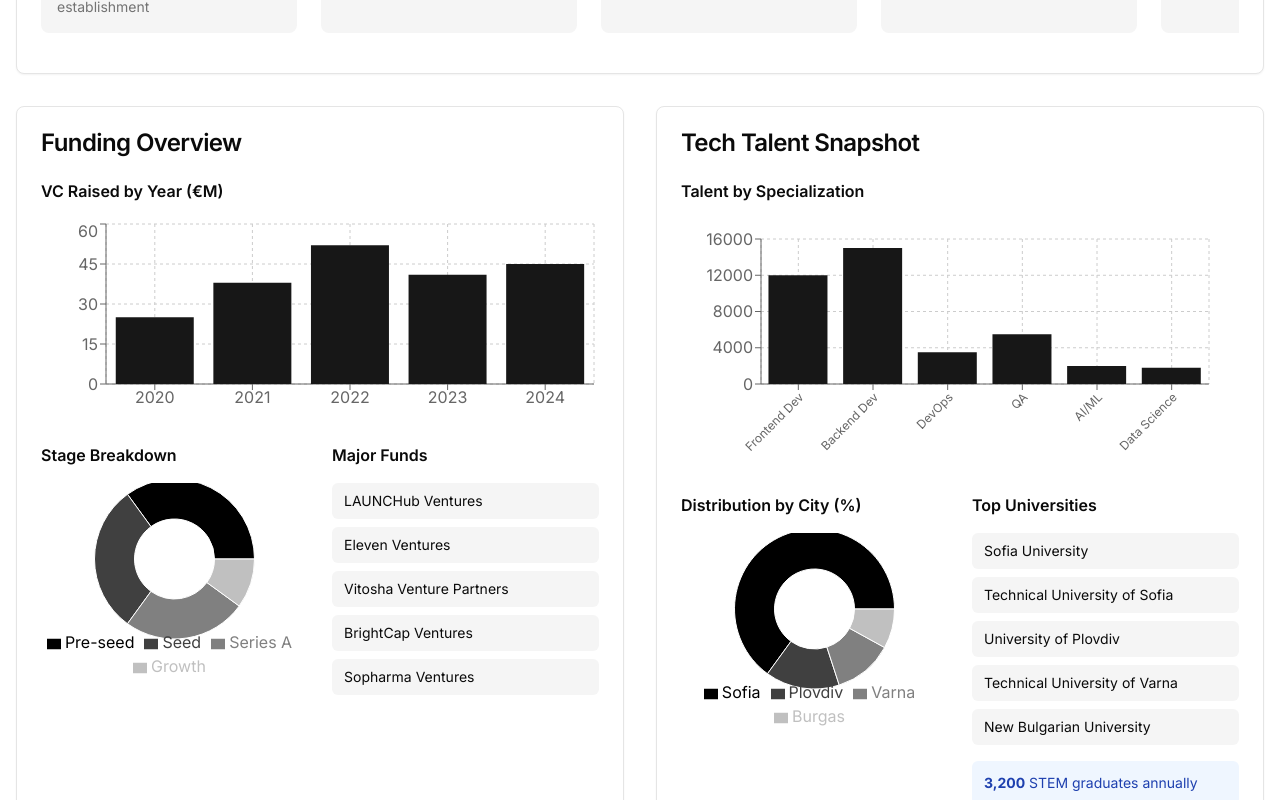
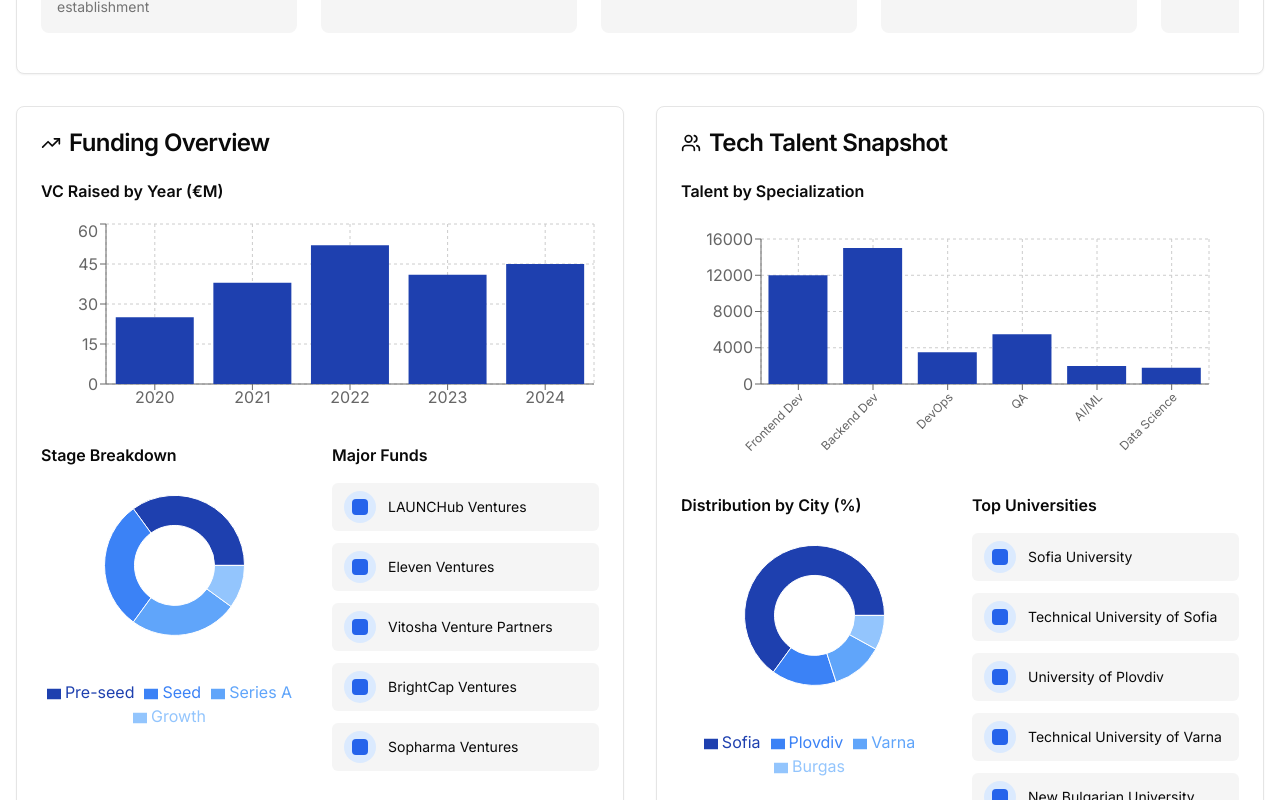
Before and after one commit to designcrafter/startupbg, a React (Vite) app: page / in a window 1280 px wide. Shown: the part 600-1400 px from the top of the page. Built offline with nearby package versions, Linux system fonts and the light colour scheme; a web font is replaced by a local one.

Commit message:
Fix: Improve chart display and add placeholders
- Fixed donut charts being cut off and overlapping labels.
- Changed all graphs to monochrome blue.
- Added image/logo placeholders for Top Startups, Major Funds, Top Universities, and Regional Hubs.
- Added relevant icons for each card label.

```diff
--- a/src/components/DiversityCard.tsx
+++ b/src/components/DiversityCard.tsx
@@ -1,6 +1,7 @@
 
 import { Card, CardContent, CardHeader, CardTitle } from "@/components/ui/card";
 import { BarChart, Bar, XAxis, YAxis, CartesianGrid, Tooltip, ResponsiveContainer } from 'recharts';
+import { Heart } from 'lucide-react';
 
 const diversityData = [
   { category: 'Bulgaria', women: 22, eu: 17 },
@@ -19,7 +20,10 @@ const DiversityCard = () => {
   return (
     <Card>
       <CardHeader>
-        <CardTitle className="font-inter">Diversity in Startups</CardTitle>
+        <CardTitle className="font-inter flex items-center gap-2">
+          <Heart className="h-5 w-5" />
+          Diversity in Startups
+        </CardTitle>
       </CardHeader>
       <CardContent className="space-y-6">
         <div>
@@ -30,7 +34,7 @@ const DiversityCard = () => {
               <XAxis dataKey="category" />
               <YAxis />
               <Tooltip formatter={(value) => [`${value}%`, 'Women-Led']} />
-              <Bar dataKey="women" fill="hsl(var(--primary))" />
+              <Bar dataKey="women" fill="#1e40af" />
             </BarChart>
           </ResponsiveContainer>
         </div>
@@ -46,8 +50,8 @@ const DiversityCard = () => {
           </div>
         </div>
 
-        <div className="p-4 bg-green-50 rounded-md">
-          <p className="text-sm text-green-800">
+        <div className="p-4 bg-blue-50 rounded-md">
+          <p className="text-sm text-blue-800">
             <strong>Bulgaria leads CEE</strong> in women-led startup percentage, with 22% vs 17% EU average
           </p>
         </div>
--- a/src/components/FundingChart.tsx
+++ b/src/components/FundingChart.tsx
@@ -1,6 +1,7 @@
 
 import { Card, CardContent, CardHeader, CardTitle } from "@/components/ui/card";
 import { BarChart, Bar, XAxis, YAxis, CartesianGrid, Tooltip, ResponsiveContainer, PieChart, Pie, Cell, Legend } from 'recharts';
+import { TrendingUp } from 'lucide-react';
 
 const yearlyFunding = [
   { year: '2020', amount: 25 },
@@ -11,10 +12,10 @@ const yearlyFunding = [
 ];
 
 const stageBreakdown = [
-  { name: 'Pre-seed', value: 35, color: '#000000' },
-  { name: 'Seed', value: 30, color: '#404040' },
-  { name: 'Series A', value: 25, color: '#808080' },
-  { name: 'Growth', value: 10, color: '#C0C0C0' },
+  { name: 'Pre-seed', value: 35, color: '#1e40af' },
+  { name: 'Seed', value: 30, color: '#3b82f6' },
+  { name: 'Series A', value: 25, color: '#60a5fa' },
+  { name: 'Growth', value: 10, color: '#93c5fd' },
 ];
 
 const majorFunds = [
@@ -29,7 +30,10 @@ const FundingChart = () => {
   return (
     <Card>
       <CardHeader>
-        <CardTitle className="font-inter">Funding Overview</CardTitle>
+        <CardTitle className="font-inter flex items-center gap-2">
+          <TrendingUp className="h-5 w-5" />
+          Funding Overview
+        </CardTitle>
       </CardHeader>
       <CardContent className="space-y-6">
         <div>
@@ -40,7 +44,7 @@ const FundingChart = () => {
               <XAxis dataKey="year" />
               <YAxis />
               <Tooltip formatter={(value) => [`€${value}M`, 'Funding']} />
-              <Bar dataKey="amount" fill="hsl(var(--primary))" />
+              <Bar dataKey="amount" fill="#1e40af" />
             </BarChart>
           </ResponsiveContainer>
         </div>
@@ -48,14 +52,15 @@ const FundingChart = () => {
         <div className="grid md:grid-cols-2 gap-6">
           <div>
             <h4 className="font-semibold mb-4">Stage Breakdown</h4>
-            <ResponsiveContainer width="100%" height={200}>
+            <div style={{ width: '100%', height: 250 }}>
+              <ResponsiveContainer>
                 <PieChart>
                   <Pie
                     data={stageBreakdown}
                     cx="50%"
-                  cy="50%"
+                    cy="45%"
                     innerRadius={40}
-                  outerRadius={80}
+                    outerRadius={70}
                     dataKey="value"
                   >
                     {stageBreakdown.map((entry, index) => (
@@ -63,16 +68,20 @@ const FundingChart = () => {
                     ))}
                   </Pie>
                   <Tooltip formatter={(value) => [`${value}%`, 'Share']} />
-                <Legend />
+                  <Legend wrapperStyle={{ paddingTop: '20px' }} />
                 </PieChart>
               </ResponsiveContainer>
+            </div>
           </div>
 
           <div>
             <h4 className="font-semibold mb-4">Major Funds</h4>
-            <div className="space-y-2">
+            <div className="space-y-3">
               {majorFunds.map((fund, index) => (
-                <div key={index} className="flex items-center justify-between py-2 px-3 bg-muted rounded-md">
+                <div key={index} className="flex items-center gap-3 py-2 px-3 bg-muted rounded-md">
+                  <div className="w-8 h-8 bg-blue-100 rounded-full flex items-center justify-center">
+                    <div className="w-4 h-4 bg-blue-600 rounded-sm"></div>
+                  </div>
                   <span className="text-sm">{fund}</span>
                 </div>
               ))}
--- a/src/components/StatsGrid.tsx
+++ b/src/components/StatsGrid.tsx
@@ -1,5 +1,6 @@
 
 import { Card, CardContent, CardHeader, CardTitle } from "@/components/ui/card";
+import { BarChart } from 'lucide-react';
 
 const statsData = [
   {
@@ -46,7 +47,10 @@ const StatsGrid = () => {
       {statsData.map((stat, index) => (
         <Card key={index} className="hover:shadow-lg transition-shadow duration-200">
           <CardHeader className="pb-2">
-            <CardTitle className="font-inter text-lg">{stat.title}</CardTitle>
+            <CardTitle className="font-inter text-lg flex items-center gap-2">
+              <BarChart className="h-4 w-4" />
+              {stat.title}
+            </CardTitle>
           </CardHeader>
           <CardContent>
             <div className="space-y-1">
--- a/src/components/TalentSnapshot.tsx
+++ b/src/components/TalentSnapshot.tsx
@@ -1,6 +1,7 @@
 
 import { Card, CardContent, CardHeader, CardTitle } from "@/components/ui/card";
 import { BarChart, Bar, XAxis, YAxis, CartesianGrid, Tooltip, ResponsiveContainer, PieChart, Pie, Cell, Legend } from 'recharts';
+import { Users } from 'lucide-react';
 
 const talentByType = [
   { type: 'Frontend Dev', count: 12000 },
@@ -12,10 +13,10 @@ const talentByType = [
 ];
 
 const talentByCity = [
-  { name: 'Sofia', value: 65, color: '#000000' },
-  { name: 'Plovdiv', value: 15, color: '#404040' },
-  { name: 'Varna', value: 12, color: '#808080' },
-  { name: 'Burgas', value: 8, color: '#C0C0C0' },
+  { name: 'Sofia', value: 65, color: '#1e40af' },
+  { name: 'Plovdiv', value: 15, color: '#3b82f6' },
+  { name: 'Varna', value: 12, color: '#60a5fa' },
+  { name: 'Burgas', value: 8, color: '#93c5fd' },
 ];
 
 const universities = [
@@ -30,7 +31,10 @@ const TalentSnapshot = () => {
   return (
     <Card>
       <CardHeader>
-        <CardTitle className="font-inter">Tech Talent Snapshot</CardTitle>
+        <CardTitle className="font-inter flex items-center gap-2">
+          <Users className="h-5 w-5" />
+          Tech Talent Snapshot
+        </CardTitle>
       </CardHeader>
       <CardContent className="space-y-6">
         <div>
@@ -47,7 +51,7 @@ const TalentSnapshot = () => {
               />
               <YAxis />
               <Tooltip formatter={(value) => [`${value}`, 'Professionals']} />
-              <Bar dataKey="count" fill="hsl(var(--primary))" />
+              <Bar dataKey="count" fill="#1e40af" />
             </BarChart>
           </ResponsiveContainer>
         </div>
@@ -55,14 +59,15 @@ const TalentSnapshot = () => {
         <div className="grid md:grid-cols-2 gap-6">
           <div>
             <h4 className="font-semibold mb-4">Distribution by City (%)</h4>
-            <ResponsiveContainer width="100%" height={200}>
+            <div style={{ width: '100%', height: 250 }}>
+              <ResponsiveContainer>
                 <PieChart>
                   <Pie
                     data={talentByCity}
                     cx="50%"
-                  cy="50%"
+                    cy="45%"
                     innerRadius={40}
-                  outerRadius={80}
+                    outerRadius={70}
                     dataKey="value"
                   >
                     {talentByCity.map((entry, index) => (
@@ -70,16 +75,20 @@ const TalentSnapshot = () => {
                     ))}
                   </Pie>
                   <Tooltip formatter={(value) => [`${value}%`, 'Share']} />
-                <Legend />
+                  <Legend wrapperStyle={{ paddingTop: '20px' }} />
                 </PieChart>
               </ResponsiveContainer>
+            </div>
           </div>
 
           <div>
             <h4 className="font-semibold mb-4">Top Universities</h4>
-            <div className="space-y-2">
+            <div className="space-y-3">
               {universities.map((university, index) => (
-                <div key={index} className="flex items-center justify-between py-2 px-3 bg-muted rounded-md">
+                <div key={index} className="flex items-center gap-3 py-2 px-3 bg-muted rounded-md">
+                  <div className="w-8 h-8 bg-blue-100 rounded-full flex items-center justify-center">
+                    <div className="w-4 h-4 bg-blue-600 rounded-sm"></div>
+                  </div>
                   <span className="text-sm">{university}</span>
                 </div>
               ))}
```
Lines whose indentation alone changed are shown as unchanged.
